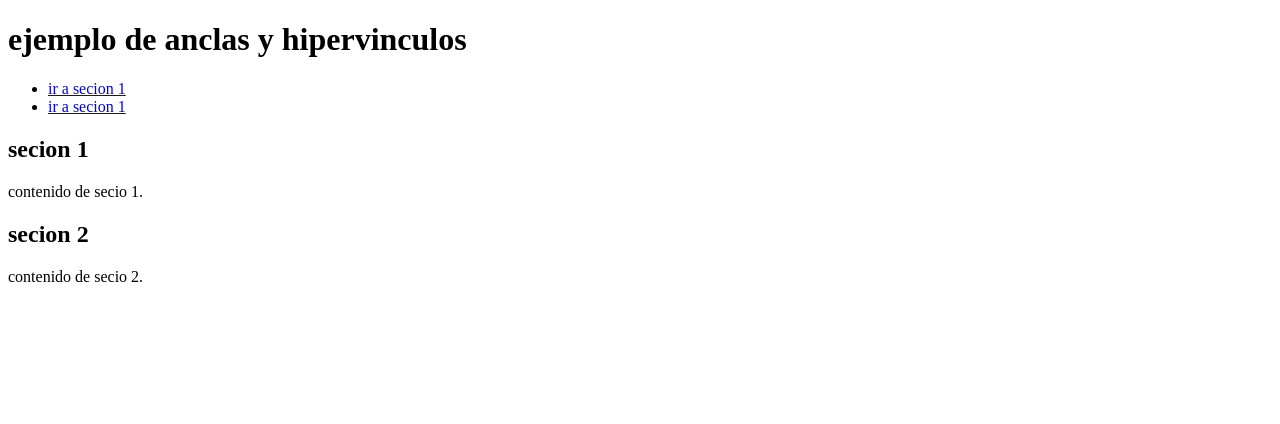
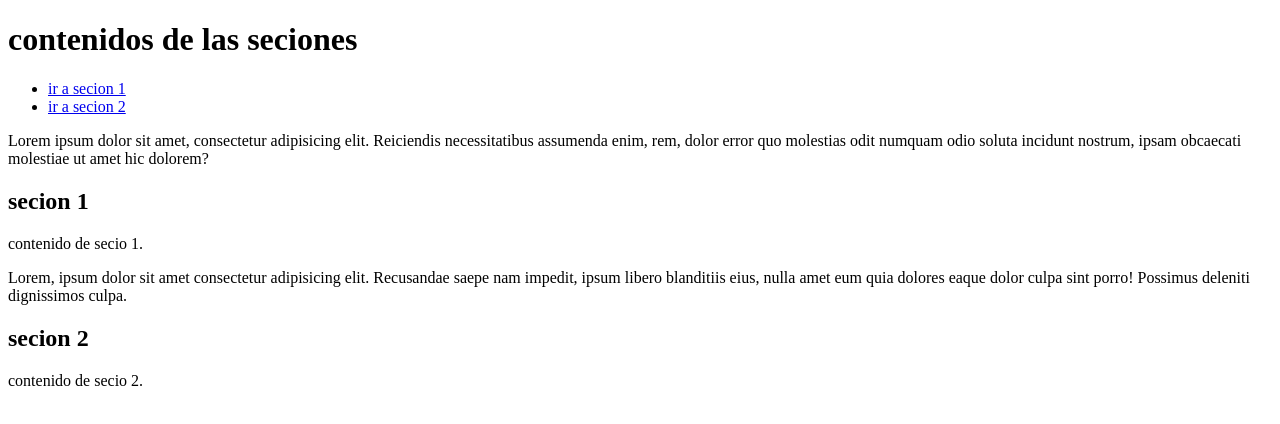
Before and after one commit to luisesteban598/luisesteban1059908101, a plain HTML site: page ejercio1.html in a window 1280 px wide. Drawn offline with Linux system fonts and the light colour scheme.

Commit message:
modificacion vercion pagina2

```diff
--- a/ejercio1.html
+++ b/ejercio1.html
@@ -3,26 +3,28 @@
 <head>
     <meta charset="UTF-8">
     <meta name="viewport" content="width=device-width, initial-scale=1.0">
-    <title>ejemplo de anclas y hipervinculos</title>
+    <title>secionaes</title>
 </head>
 <body>
-    <h1>ejemplo de anclas y hipervinculos</h1>
+    <h1>contenidos de las seciones</h1>
     <!--hiprviculos-->
     <nav>
         <ul>
             <li><a href="#secion1">ir a secion 1</a></li>
-            <li><a href="#secion1">ir a secion 1</a></li>
+            <li><a href="#secion2">ir a secion 2</a></li>
 
         <ul>
     </nav>
 
     <!--secciones con anclas -->
-     <section id="secicon1">
+     <section id="secion1">
+        <p>Lorem ipsum dolor sit amet, consectetur adipisicing elit. Reiciendis necessitatibus assumenda enim, rem, dolor error quo molestias odit numquam odio soluta incidunt nostrum, ipsam obcaecati molestiae ut amet hic dolorem?</p>
          <h2>secion 1</h2>
          <p>contenido de secio 1.</p>
      </section>
 
-    <section id="secicon2">
+    <section id="secion2">
+        <p>Lorem, ipsum dolor sit amet consectetur adipisicing elit. Recusandae saepe nam impedit, ipsum libero blanditiis eius, nulla amet eum quia dolores eaque dolor culpa sint porro! Possimus deleniti dignissimos culpa.</p>
          <h2>secion 2</h2>
          <p>contenido de secio 2.</p>
      </body>
```
